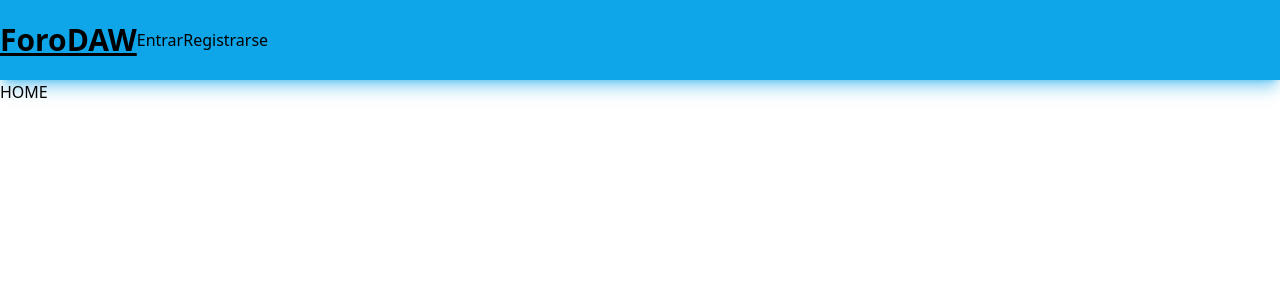
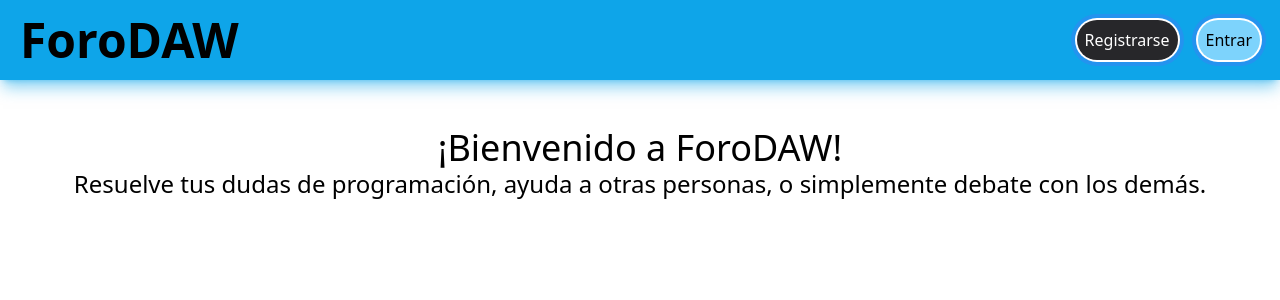
Before and after one commit to pplu24k/Foro-DAW, an Angular app: page / in a window 1280 px wide. Shown: the top 300 px of the page. Built offline with nearby package versions, Linux system fonts and the light colour scheme.

Commit message:
Maquetando Inicio

```diff
--- a/angular.json
+++ b/angular.json
@@ -94,5 +94,8 @@
         }
       }
     }
+  },
+  "cli": {
+    "analytics": false
   }
 }
--- a/src/app/app.component.html
+++ b/src/app/app.component.html
@@ -1,15 +1,16 @@
-<header class="bg-sky-500 shadow-lg shadow-sky-500/50 flex h-20 items-center">
-<h1 class="text-3xl font-bold underline">
+<header class="bg-sky-500 shadow-lg shadow-sky-500/50 flex h-20 items-center justify-between">
+<h1 class="text-5xl font-bold  ml-5">
   ForoDAW
 </h1>
 
 <section>
-  <button>
+  <button class="rounded-full ring-offset-2 ring-4 p-2 mr-5 bg-zinc-800 text-white hover:bg-zinc-600 ease-in duration-300">
+    Registrarse
+  </button>
+  <button class="rounded-full ring-offset-2 ring-4 p-2 mr-5 bg-sky-300 hover:bg-sky-100 ease-in duration-300">
     Entrar
   </button>
-  <button>
-    Registrarse
-  </button>
+
 </section>
 
 </header>
--- a/src/app/home/home.component.html
+++ b/src/app/home/home.component.html
@@ -1,2 +1,14 @@
 
-<p>HOME</p>
+
+<article class="p-12">
+
+<h2 class="text-center text-4xl">
+  ¡Bienvenido a ForoDAW!
+</h2>
+<p class="text-center text-2xl">
+  Resuelve tus dudas de programación, ayuda a otras personas, o simplemente debate con los demás.
+</p>
+
+
+
+</article>
```
